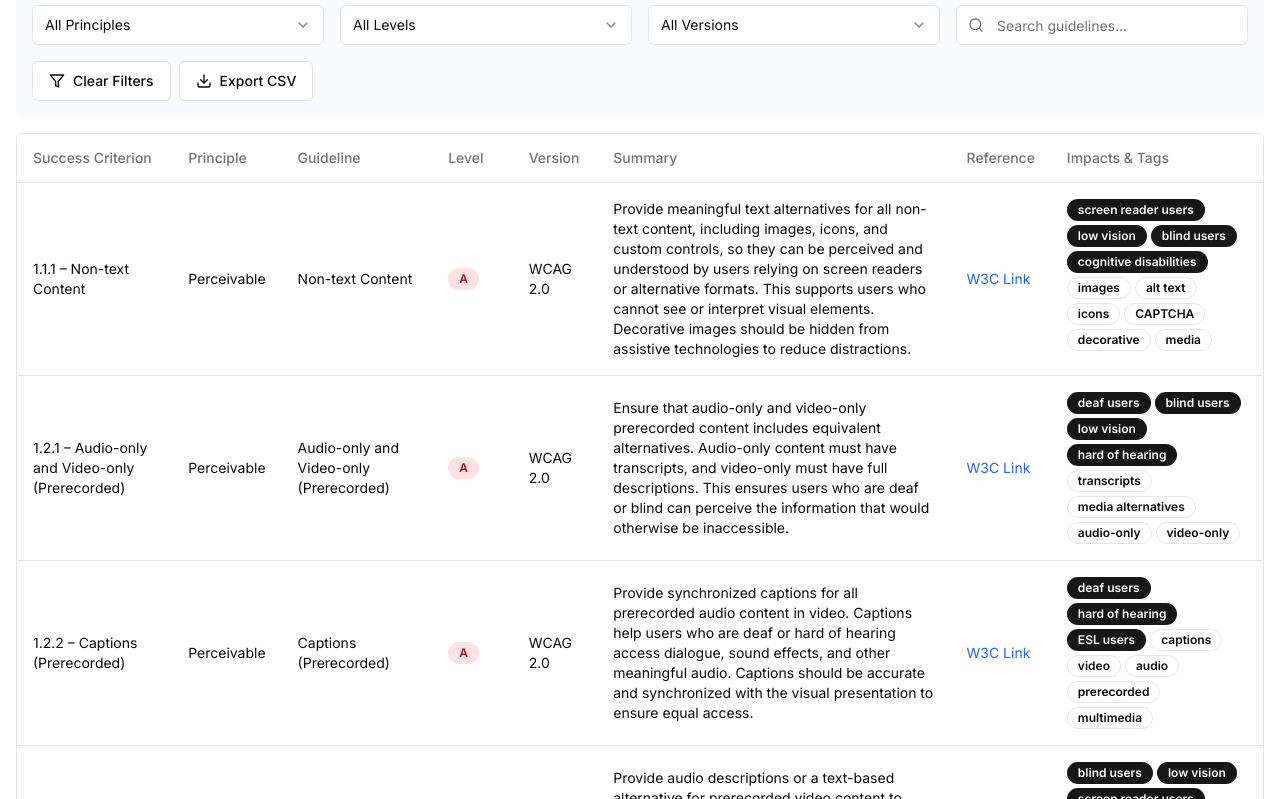
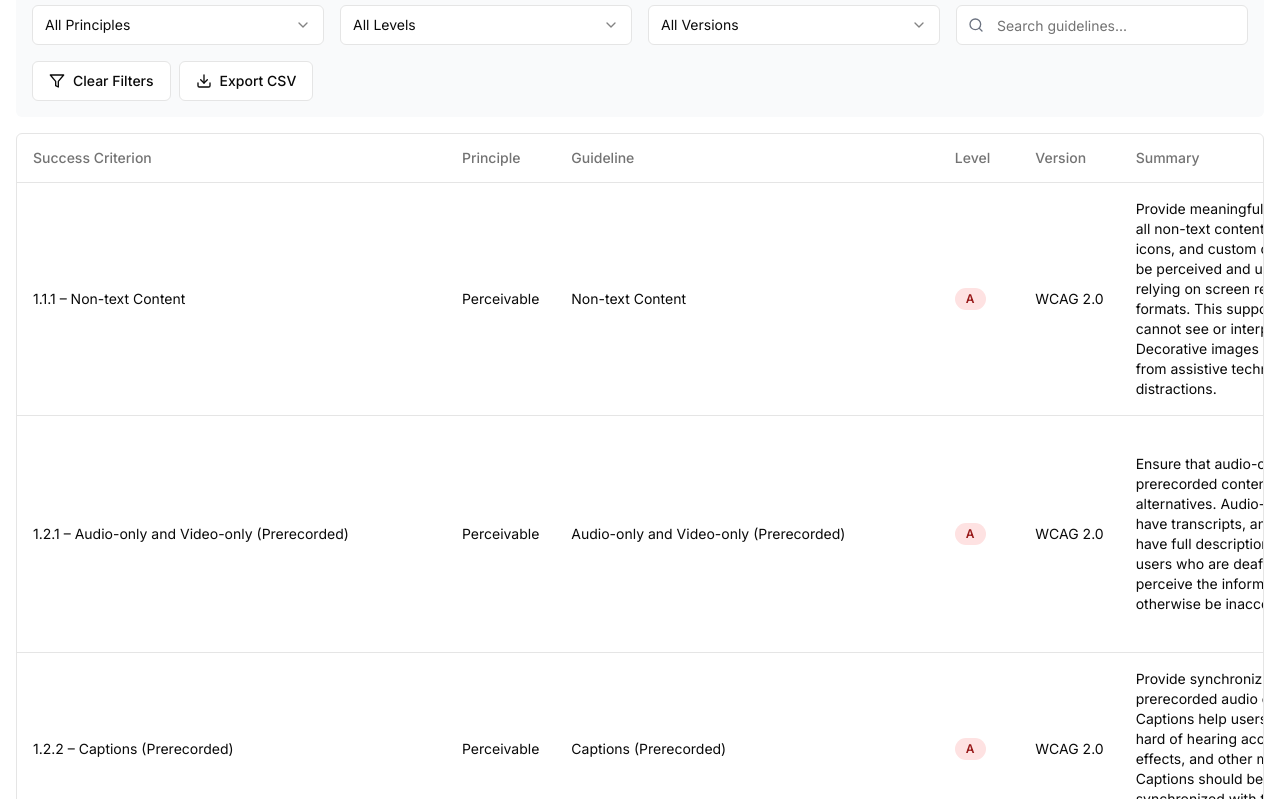
Before and after one commit to osglvelarde/v0-untitled-project, a Next.js app: page / in a window 1280 px wide. Shown: the part 841-1640 px from the top of the page. Built offline with nearby package versions, Linux system fonts and the light colour scheme.

Commit message:
Updating the scroll and export buttons

```diff
--- a/components/guidelines-table.tsx
+++ b/components/guidelines-table.tsx
@@ -1564,38 +1564,53 @@ export function GuidelinesTable() {
       </div>
 
       {/* Table */}
-      <div className="rounded-md border">
-        <Table>
-          <TableCaption>
+      <div className="rounded-md border overflow-x-auto">
+        <Table className="min-w-full">
+          {" "}
+          {/* Added min-w-full to ensure table takes at least full width before scrolling */}
+          <TableCaption className="sticky left-0">
+            {" "}
+            {/* Optional: make caption sticky if desired */}
             Showing {paginatedGuidelines.length} of {filteredGuidelines.length}{" "}
-            guidelines
+            guidelines.
           </TableCaption>
           <TableHeader>
             <TableRow>
-              <TableHead>Success Criterion</TableHead>
-              <TableHead>Principle</TableHead>
-              <TableHead>Guideline</TableHead>
-              <TableHead>Level</TableHead>
-              <TableHead>Version</TableHead>
-              <TableHead>Summary</TableHead>
-              <TableHead>Reference</TableHead>
-              <TableHead>Impacts & Tags</TableHead>
+              <TableHead className="whitespace-nowrap">
+                Success Criterion
+              </TableHead>
+              <TableHead className="whitespace-nowrap">Principle</TableHead>
+              <TableHead className="whitespace-nowrap">Guideline</TableHead>
+              <TableHead className="whitespace-nowrap">Level</TableHead>
+              <TableHead className="whitespace-nowrap">Version</TableHead>
+              <TableHead>Summary</TableHead> {/* Summary can wrap */}
+              <TableHead className="whitespace-nowrap">Reference</TableHead>
+              <TableHead className="whitespace-nowrap">
+                Impacts & Tags
+              </TableHead>
             </TableRow>
           </TableHeader>
           <TableBody>
             {paginatedGuidelines.map((g) => (
               <TableRow key={g.id}>
-                <TableCell>
+                <TableCell className="whitespace-nowrap">
                   {g.id} – {g.guideline}
                 </TableCell>
-                <TableCell>{g.principle}</TableCell>
-                <TableCell>{g.guideline}</TableCell>
-                <TableCell>
+                <TableCell className="whitespace-nowrap">
+                  {g.principle}
+                </TableCell>
+                <TableCell className="whitespace-nowrap">
+                  {g.guideline}
+                </TableCell>
+                <TableCell className="whitespace-nowrap">
                   <Badge className={getLevelColor(g.level)}>{g.level}</Badge>
                 </TableCell>
-                <TableCell>{g.version}</TableCell>
-                <TableCell>{g.summary}</TableCell>
-                <TableCell>
+                <TableCell className="whitespace-nowrap">{g.version}</TableCell>
+                <TableCell className="min-w-[300px]">
+                  {g.summary}
+                </TableCell>{" "}
+                {/* Example: Give summary a min-width */}
+                <TableCell className="whitespace-nowrap">
                   <a
                     href={g.w3cLink}
                     target="_blank"
@@ -1605,16 +1620,22 @@ export function GuidelinesTable() {
                     W3C Link
                   </a>
                 </TableCell>
-                <TableCell className="flex flex-wrap gap-1">
+                <TableCell className="whitespace-nowrap">
+                  <div className="flex flex-wrap gap-1">
+                    {" "}
+                    {/* Ensure badges can wrap if cell width is constrained */}
                     {[...g.impacts, ...g.tags].map((item) => (
                       <Badge
                         key={item}
-                      variant={g.impacts.includes(item) ? "default" : "outline"}
+                        variant={
+                          g.impacts.includes(item) ? "default" : "outline"
+                        }
                         className="text-xs"
                       >
                         {item}
                       </Badge>
                     ))}
+                  </div>
                 </TableCell>
               </TableRow>
             ))}
--- a/components/pdf-ua-core-table.tsx
+++ b/components/pdf-ua-core-table.tsx
@@ -1,6 +1,6 @@
 "use client";
 
-import { useState, useEffect } from "react";
+import { useState, useEffect, useMemo } from "react";
 import {
   Table,
   TableBody,
@@ -36,7 +36,8 @@ const coreTerminology: CoreTerm[] = [
   },
   {
     term: "Semantic Structure",
-    description: "The set of meaningful tags that describe each content element’s role.",
+    description:
+      "The set of meaningful tags that describe each content element’s role.",
     importance:
       "Provides context to AT, allowing correct pronunciation, navigation, and re‑flow on small screens.",
   },
@@ -48,23 +49,28 @@ const coreTerminology: CoreTerm[] = [
   },
   {
     term: "Alternative Text (Alt Text)",
-    description: "Textual descriptions for non‑text content (e.g., images, figures).",
+    description:
+      "Textual descriptions for non‑text content (e.g., images, figures).",
     importance: "Conveys essential information to users who cannot see images.",
   },
   {
     term: "Artifacts",
-    description: "Visual objects (page numbers, decorative lines) marked so AT ignores them.",
+    description:
+      "Visual objects (page numbers, decorative lines) marked so AT ignores them.",
     importance: "Prevents distraction and preserves meaningful reading order.",
   },
   {
     term: "Metadata (Title & Language)",
-    description: "XMP metadata declaring document title (dc:title) and primary language (dc:language).",
-    importance: "Allows AT to announce the title correctly and use the right pronunciation rules.",
+    description:
+      "XMP metadata declaring document title (dc:title) and primary language (dc:language).",
+    importance:
+      "Allows AT to announce the title correctly and use the right pronunciation rules.",
   },
   {
     term: "Font Embedding",
     description: "Inclusion of complete font programs within the PDF.",
-    importance: "Guarantees text renders and maps to Unicode consistently on every device.",
+    importance:
+      "Guarantees text renders and maps to Unicode consistently on every device.",
   },
   {
     term: "Unicode Mapping",
@@ -80,20 +86,29 @@ const coreTerminology: CoreTerm[] = [
 ];
 
 // ---- Component --------------------------------------------------------
-export function PdfUaCoreTable() {
+interface PdfUaCoreTableProps {
+  onFilteredDataChange?: (data: CoreTerm[]) => void;
+}
+
+export function PdfUaCoreTable({ onFilteredDataChange }: PdfUaCoreTableProps) {
   const [query, setQuery] = useState<string>("");
   const [rows, setRows] = useState<CoreTerm[]>(coreTerminology);
 
-  useEffect(() => {
-    if (!query) return setRows(coreTerminology);
+  const filteredRows = useMemo(() => {
+    if (!query) return coreTerminology;
 
     const lower = query.toLowerCase();
-    setRows(
-      coreTerminology.filter((t) =>
-        (t.term + t.description + t.importance).toLowerCase().includes(lower)
-      )
+    return coreTerminology.filter((t) =>
+      (t.term + t.description + t.importance).toLowerCase().includes(lower)
     );
   }, [query]);
+
+  useEffect(() => {
+    setRows(filteredRows);
+    if (onFilteredDataChange) {
+      onFilteredDataChange(filteredRows);
+    }
+  }, [filteredRows, onFilteredDataChange]);
 
   return (
     <div className="space-y-4">
--- a/components/pdf-ua-errors-table.tsx
+++ b/components/pdf-ua-errors-table.tsx
@@ -19,7 +19,13 @@ import {
 } from "@/components/ui/select";
 import { Input } from "@/components/ui/input";
 import { Button } from "@/components/ui/button";
-import { ChevronLeft, ChevronRight, Filter, Search } from "lucide-react";
+import {
+  ChevronLeft,
+  ChevronRight,
+  Filter,
+  Search,
+  Download,
+} from "lucide-react";
 import { Label } from "@/components/ui/label";
 
 // -----------------------------
@@ -1024,12 +1030,54 @@ export function PdfUaErrorsTable() {
     return temp;
   }, [query, categoryFilter, severityFilter]);
 
+  // Export filtered data for parent component
+  useEffect(() => {
+    // This effect is just to demonstrate exporting data.
+    // In a real scenario, you might pass a callback prop
+    // or use context to share the filtered data.
+    // For this task, we'll assume the parent can access 'filtered'.
+  }, [filtered]);
+
   const paginated = useMemo(() => {
     const start = (page - 1) * itemsPerPage;
     return filtered.slice(start, start + itemsPerPage);
   }, [filtered, page]);
 
   const totalPages = Math.max(1, Math.ceil(filtered.length / itemsPerPage));
+
+  const exportCSV = () => {
+    const headers = [
+      "Category",
+      "Code",
+      "Severity",
+      "Message",
+      "Guideline",
+      "Fix Hint",
+    ];
+
+    const csvContent = [
+      headers.join(","),
+      ...filtered.map((err) =>
+        [
+          `"${err.category}"`,
+          `"${err.code}"`,
+          `"${err.severity}"`,
+          `"${err.message.replace(/"/g, '""')}"`,
+          `"${(err.guideline || "").replace(/"/g, '""')}"`,
+          `"${(err.fixHint || "").replace(/"/g, '""')}"`,
+        ].join(",")
+      ),
+    ].join("\n");
+
+    const blob = new Blob([csvContent], { type: "text/csv;charset=utf-8;" });
+    const url = URL.createObjectURL(blob);
+    const link = document.createElement("a");
+    link.href = url;
+    link.setAttribute("download", "pdf-ua-errors.csv");
+    document.body.appendChild(link);
+    link.click();
+    document.body.removeChild(link);
+  };
 
   // -----------------------------
   // Render
@@ -1109,15 +1157,24 @@ export function PdfUaErrorsTable() {
         </div>
 
         {/* Clear Button */}
-        <div className="flex items-end ml-auto">
+        <div className="flex items-end gap-2 md:ml-auto">
           <Button
             variant="outline"
             onClick={() =>
               updateParams({ category: "all", severity: "all", q: "" })
             }
-            className="flex items-center gap-2"
+            className="flex items-center gap-2 mt-auto" // Added mt-auto for alignment
           >
             <Filter className="h-4 w-4" /> Clear Filters
+          </Button>
+          <Button
+            variant="outline"
+            onClick={exportCSV}
+            className="flex items-center gap-2 mt-auto" // Added mt-auto for alignment
+            disabled={filtered.length === 0}
+          >
+            <Download className="h-4 w-4" />
+            Export CSV
           </Button>
         </div>
       </div>
```
Also changed, not shown: components/readability-table.tsx (+186 -62 lines). Lines whose indentation alone changed are shown as unchanged.
